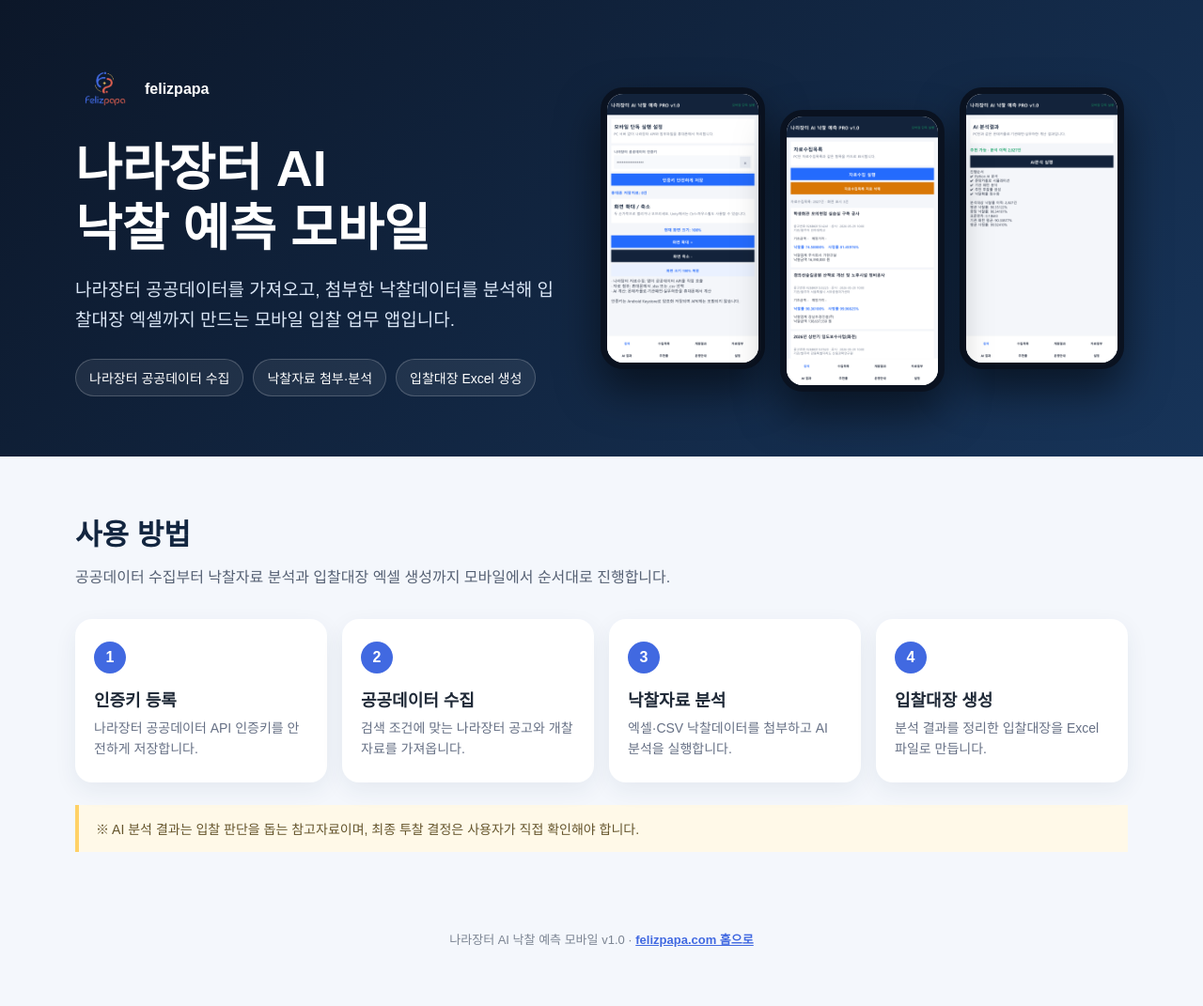
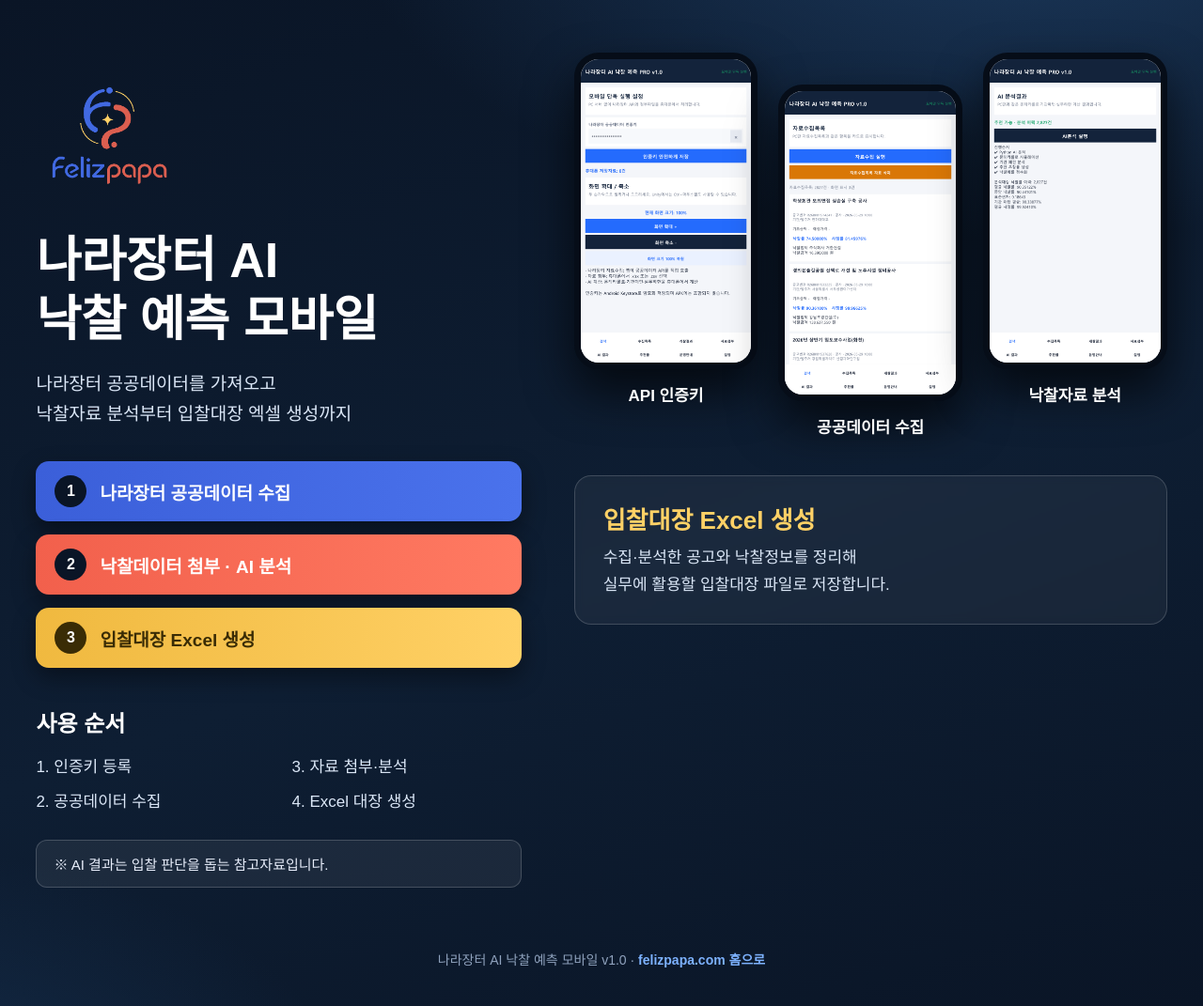
Before and after one commit to happydaddyjoon-cloud/happydaddyjoon-cloud.github.io, a plain HTML site: page nara-ai-mobile/index.html in a window 1280 px wide. Shown: the whole page at 94% size. Before the commit the page ends 1049 px from the top, so only its background shows below. Drawn offline with Linux system fonts and the light colour scheme.

Commit message:
Add files via upload

```diff
--- a/nara-ai-mobile/index.html
+++ b/nara-ai-mobile/index.html
@@ -5,75 +5,142 @@
   <meta name="viewport" content="width=device-width, initial-scale=1">
   <title>나라장터 AI 낙찰 예측 모바일</title>
   <style>
-    :root { --navy:#132640; --blue:#4169e1; --coral:#ff6b57; --gold:#ffd166; --bg:#f4f7fc; --ink:#1f2937; }
+    :root {
+      --blue:#4169e1; --coral:#ff6b57; --gold:#ffd166;
+      --ink-light:#dbe7f7; --panel:#16283f;
+    }
     * { box-sizing:border-box; }
-    body { margin:0; font-family:"Malgun Gothic","Apple SD Gothic Neo",sans-serif; color:var(--ink); background:var(--bg); }
-    .wrap { width:min(1120px,92%); margin:auto; }
-    .hero { padding:64px 0; background:linear-gradient(135deg,#0c1729,#173459); color:white; overflow:hidden; }
-    .hero-grid { display:grid; grid-template-columns:1fr 1.1fr; gap:42px; align-items:center; }
-    .brand { display:flex; align-items:center; gap:12px; margin-bottom:22px; font-weight:700; }
-    .brand img { width:62px; height:62px; object-fit:contain; }
-    h1 { margin:0 0 18px; font-size:clamp(34px,5vw,54px); line-height:1.18; }
-    .lead { margin:0 0 26px; color:#dbe7f7; font-size:19px; line-height:1.65; }
-    .badges { display:flex; flex-wrap:wrap; gap:10px; }
-    .badge { padding:9px 14px; border:1px solid #ffffff33; border-radius:999px; background:#ffffff12; font-size:14px; }
-    .phones { display:flex; gap:16px; justify-content:center; align-items:center; }
-    .phone { width:31%; border:7px solid #0a1220; border-radius:24px; box-shadow:0 22px 45px #0008; overflow:hidden; background:white; }
-    .phone:nth-child(2) { transform:translateY(24px); }
+    body {
+      margin:0; font-family:"Malgun Gothic","Apple SD Gothic Neo",sans-serif;
+      color:#ffffff;
+      background:
+        radial-gradient(1200px 600px at 85% -10%, #1c3a5e 0%, transparent 60%),
+        radial-gradient(900px 500px at -10% 110%, #142c49 0%, transparent 55%),
+        linear-gradient(160deg, #0a1526 0%, #0e1e33 55%, #0a1526 100%);
+      min-height:100vh;
+    }
+    .wrap { width:min(1400px,94%); margin:auto; padding:56px 0 30px; }
+    .grid { display:grid; grid-template-columns:0.9fr 1.1fr; gap:56px; align-items:start; }
+
+    /* ── 왼쪽 ── */
+    .logo { width:180px; margin:0 0 6px -14px; }
+    h1 { margin:0 0 20px; font-size:clamp(36px,4.2vw,52px); line-height:1.22; font-weight:900; }
+    .lead { margin:0 0 34px; color:var(--ink-light); font-size:19px; line-height:1.7; }
+    .pills { display:grid; gap:14px; max-width:520px; margin-bottom:40px; }
+    .pill {
+      display:flex; align-items:center; gap:14px;
+      padding:15px 20px; border-radius:14px;
+      font-size:19px; font-weight:800; color:#fff;
+      box-shadow:0 10px 24px #0006;
+    }
+    .pill .num {
+      display:inline-grid; place-items:center; flex:0 0 auto;
+      width:34px; height:34px; border-radius:50%;
+      background:#0a1526; color:#fff; font-size:16px; font-weight:800;
+    }
+    .pill.p1 { background:linear-gradient(90deg,#3b5fd9,#4a72ec); }
+    .pill.p2 { background:linear-gradient(90deg,#f2604c,#ff7a62); }
+    .pill.p3 { background:linear-gradient(90deg,#f0b93f,#ffd166); color:#3a2c05; }
+    .pill.p3 .num { background:#3a2c05; }
+
+    .order-title { margin:0 0 16px; font-size:24px; font-weight:900; }
+    .order {
+      display:grid; grid-template-columns:1fr 1fr; gap:12px 28px;
+      max-width:520px; margin-bottom:30px;
+      color:var(--ink-light); font-size:17px;
+    }
+    .notice {
+      max-width:520px; padding:14px 18px;
+      border:1px solid #ffffff2e; border-radius:12px;
+      background:#ffffff10; color:#e8eefb; font-size:15px;
+    }
+
+    /* ── 오른쪽 ── */
+    .phones { display:flex; gap:22px; justify-content:center; align-items:flex-start; }
+    .phone-col { width:31%; text-align:center; }
+    .phone-col:nth-child(2) { margin-top:34px; }
+    .phone {
+      border:7px solid #060d18; border-radius:26px; overflow:hidden;
+      background:#fff; box-shadow:0 24px 50px #000a;
+    }
     .phone img { display:block; width:100%; }
-    section { padding:58px 0; }
-    h2 { margin:0 0 12px; font-size:31px; color:var(--navy); }
-    .summary { margin:0 0 30px; max-width:800px; line-height:1.75; color:#566174; }
-    .steps { display:grid; grid-template-columns:repeat(4,1fr); gap:16px; }
-    .step { padding:24px 20px; border-radius:18px; background:white; box-shadow:0 8px 25px #23355212; }
-    .num { display:inline-grid; place-items:center; width:34px; height:34px; border-radius:50%; color:white; background:var(--blue); font-weight:800; }
-    .step h3 { margin:14px 0 8px; font-size:18px; }
-    .step p { margin:0; color:#667085; line-height:1.55; font-size:14px; }
-    .notice { margin-top:24px; padding:15px 18px; border-left:4px solid var(--gold); background:#fff9e8; color:#65552c; font-size:14px; }
-    footer { padding:25px 0 40px; text-align:center; color:#7b8492; font-size:13px; }
-    @media (max-width:760px) {
-      .hero-grid { grid-template-columns:1fr; }
-      .hero { padding:42px 0; }
-      .phones { gap:8px; }
-      .phone { border-width:4px; border-radius:15px; }
-      .steps { grid-template-columns:1fr 1fr; }
+    .caption { margin-top:14px; font-size:17px; font-weight:800; color:#fff; }
+
+    .excel-panel {
+      margin-top:40px; padding:26px 30px;
+      border:1px solid #ffffff2b; border-radius:18px;
+      background:#ffffff0d; backdrop-filter:blur(4px);
+    }
+    .excel-panel h2 { margin:0 0 10px; font-size:26px; font-weight:900; color:var(--gold); }
+    .excel-panel p { margin:0; color:var(--ink-light); font-size:17px; line-height:1.7; }
+
+    footer { padding:36px 0 40px; text-align:center; color:#8fa2bd; font-size:14px; }
+    footer a { color:#7db2ff; font-weight:700; text-decoration:none; }
+    footer a:hover { text-decoration:underline; }
+
+    @media (max-width:900px) {
+      .grid { grid-template-columns:1fr; gap:40px; }
+      .wrap { padding-top:36px; }
+      .logo { width:140px; }
+      .phones { gap:10px; }
+      .phone { border-width:4px; border-radius:16px; }
+      .phone-col:nth-child(2) { margin-top:18px; }
+      .caption { font-size:14px; }
+      .pill { font-size:16px; }
     }
   </style>
 </head>
 <body>
-  <header class="hero">
-    <div class="wrap hero-grid">
+  <div class="wrap">
+    <div class="grid">
+
       <div>
-        <div class="brand"><img src="assets/felizpapa-logo.png" alt="felizpapa 로고">felizpapa</div>
+        <img class="logo" src="assets/felizpapa-logo.png" alt="Felizpapa 로고">
         <h1>나라장터 AI<br>낙찰 예측 모바일</h1>
-        <p class="lead">나라장터 공공데이터를 가져오고, 첨부한 낙찰데이터를 분석해 입찰대장 엑셀까지 만드는 모바일 입찰 업무 앱입니다.</p>
-        <div class="badges">
-          <span class="badge">나라장터 공공데이터 수집</span>
-          <span class="badge">낙찰자료 첨부·분석</span>
-          <span class="badge">입찰대장 Excel 생성</span>
+        <p class="lead">나라장터 공공데이터를 가져오고<br>낙찰자료 분석부터 입찰대장 엑셀 생성까지</p>
+
+        <div class="pills">
+          <div class="pill p1"><span class="num">1</span>나라장터 공공데이터 수집</div>
+          <div class="pill p2"><span class="num">2</span>낙찰데이터 첨부 · AI 분석</div>
+          <div class="pill p3"><span class="num">3</span>입찰대장 Excel 생성</div>
+        </div>
+
+        <h2 class="order-title">사용 순서</h2>
+        <div class="order">
+          <span>1. 인증키 등록</span>
+          <span>3. 자료 첨부·분석</span>
+          <span>2. 공공데이터 수집</span>
+          <span>4. Excel 대장 생성</span>
+        </div>
+
+        <div class="notice">※ AI 결과는 입찰 판단을 돕는 참고자료입니다.</div>
+      </div>
+
+      <div>
+        <div class="phones">
+          <div class="phone-col">
+            <div class="phone"><img src="assets/settings.png" alt="API 인증키 등록 화면"></div>
+            <div class="caption">API 인증키</div>
+          </div>
+          <div class="phone-col">
+            <div class="phone"><img src="assets/collection.png" alt="공공데이터 수집 화면"></div>
+            <div class="caption">공공데이터 수집</div>
+          </div>
+          <div class="phone-col">
+            <div class="phone"><img src="assets/analysis.png" alt="낙찰자료 분석 화면"></div>
+            <div class="caption">낙찰자료 분석</div>
+          </div>
+        </div>
+
+        <div class="excel-panel">
+          <h2>입찰대장 Excel 생성</h2>
+          <p>수집·분석한 공고와 낙찰정보를 정리해<br>실무에 활용할 입찰대장 파일로 저장합니다.</p>
         </div>
       </div>
-      <div class="phones">
-        <div class="phone"><img src="assets/settings.png" alt="나라장터 공공데이터 인증키 화면"></div>
-        <div class="phone"><img src="assets/collection.png" alt="나라장터 공공데이터 수집 화면"></div>
-        <div class="phone"><img src="assets/analysis.png" alt="낙찰데이터 분석 화면"></div>
-      </div>
+
     </div>
-  </header>
+  </div>
 
-  <main class="wrap">
-    <section>
-      <h2>사용 방법</h2>
-      <p class="summary">공공데이터 수집부터 낙찰자료 분석과 입찰대장 엑셀 생성까지 모바일에서 순서대로 진행합니다.</p>
-      <div class="steps">
-        <article class="step"><span class="num">1</span><h3>인증키 등록</h3><p>나라장터 공공데이터 API 인증키를 안전하게 저장합니다.</p></article>
-        <article class="step"><span class="num">2</span><h3>공공데이터 수집</h3><p>검색 조건에 맞는 나라장터 공고와 개찰자료를 가져옵니다.</p></article>
-        <article class="step"><span class="num">3</span><h3>낙찰자료 분석</h3><p>엑셀·CSV 낙찰데이터를 첨부하고 AI 분석을 실행합니다.</p></article>
-        <article class="step"><span class="num">4</span><h3>입찰대장 생성</h3><p>분석 결과를 정리한 입찰대장을 Excel 파일로 만듭니다.</p></article>
-      </div>
-      <div class="notice">※ AI 분석 결과는 입찰 판단을 돕는 참고자료이며, 최종 투찰 결정은 사용자가 직접 확인해야 합니다.</div>
-    </section>
-  </main>
-  <footer>나라장터 AI 낙찰 예측 모바일 v1.0 · <a href="../" style="color:#4169e1; font-weight:700;">felizpapa.com 홈으로</a></footer>
+  <footer>나라장터 AI 낙찰 예측 모바일 v1.0 · <a href="../">felizpapa.com 홈으로</a></footer>
 </body>
 </html>
```
